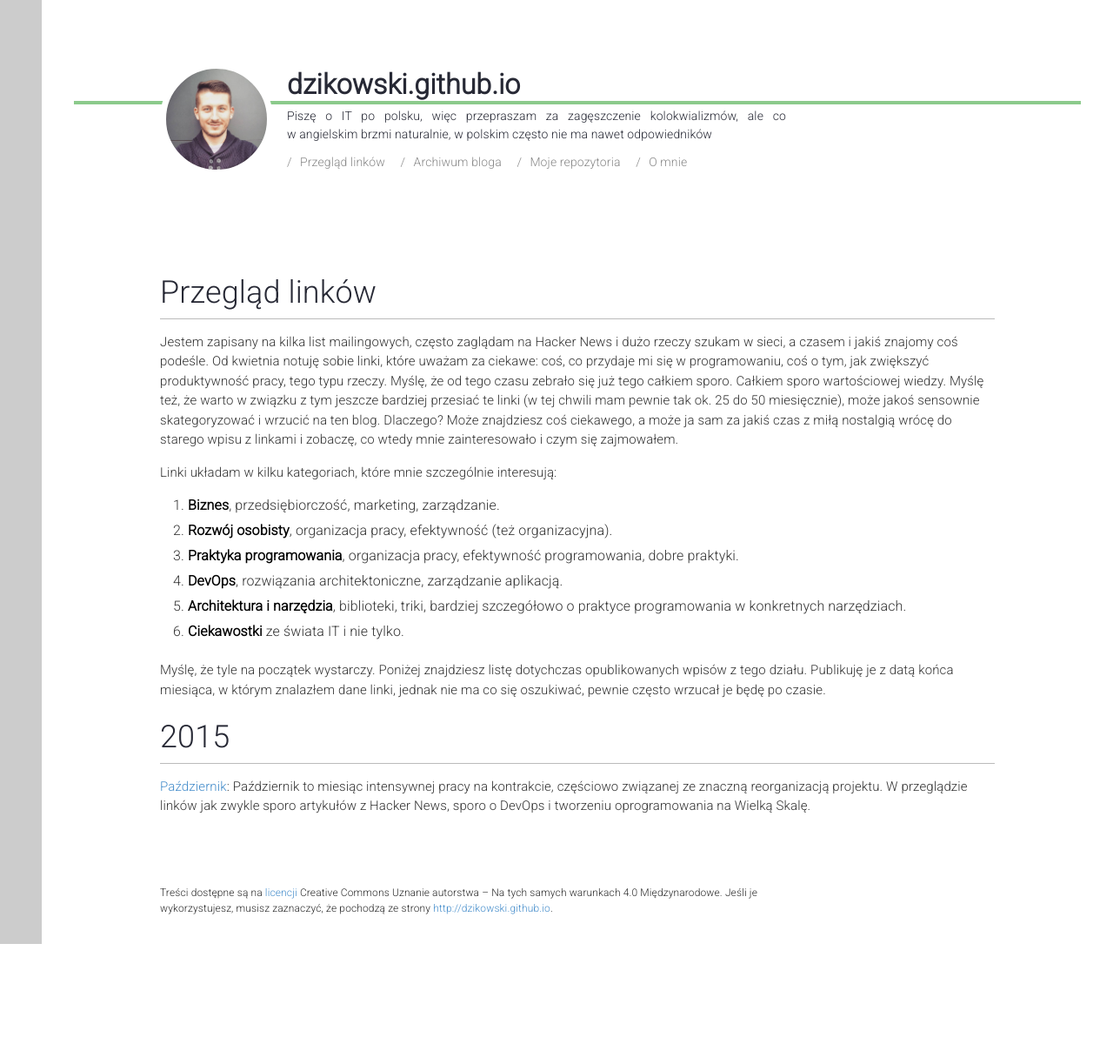
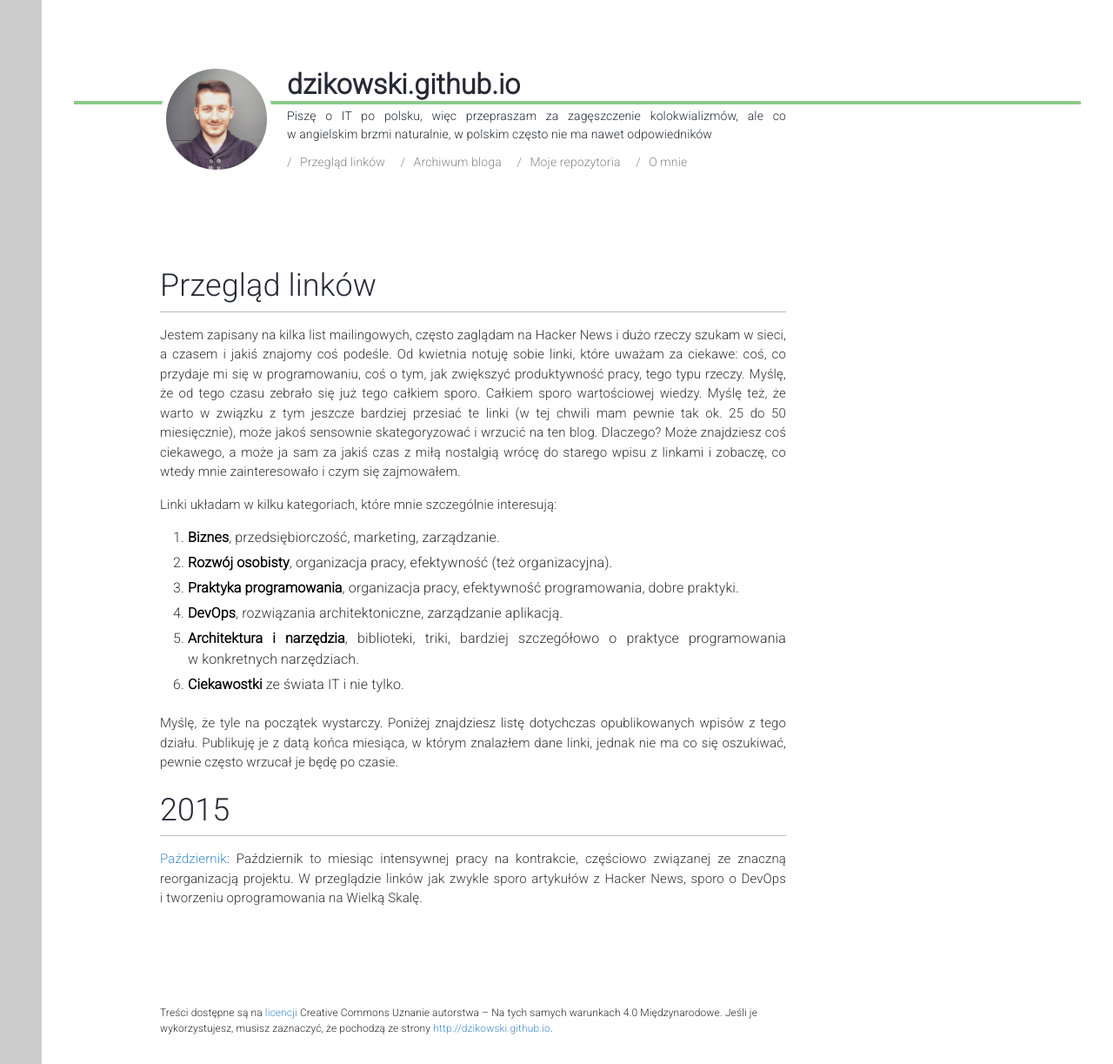
Before and after one commit to dzikowski/dzikowski.github.io, a Jekyll site: the page built from links.html, in a window 1280 px wide. Shown: the whole page at 87% size. Built offline with Jekyll 4.4.1, drawn with Linux system fonts in a browser that asks for light colours; nearby versions of some CDN libraries; before the commit the page ends 1085 px from its top, so only the background shows below that.

Commit message:
update styles

```diff
--- a/_layouts/page.html
+++ b/_layouts/page.html
@@ -5,7 +5,7 @@
 {% include small-menu.html %}
 
 <div class="page-content wc-container">
-	<div class="post">
+	<div class="post reading">
 		<h1>{{ page.title }}</h1>
 		<div class="post">
 			{{ content }}
--- a/links.html
+++ b/links.html
@@ -6,7 +6,7 @@
 {% include small-menu.html %}
 
 <div class="page-content wc-container">
-  <div class="reading">&nbsp;</div>
+  <div  class="post reading">
 
     <h1>{{ page.title }}</h1>
 
@@ -35,3 +35,4 @@
     {% endfor %}
 
   </div>
+</div>
```
Lines whose indentation alone changed are shown as unchanged.
